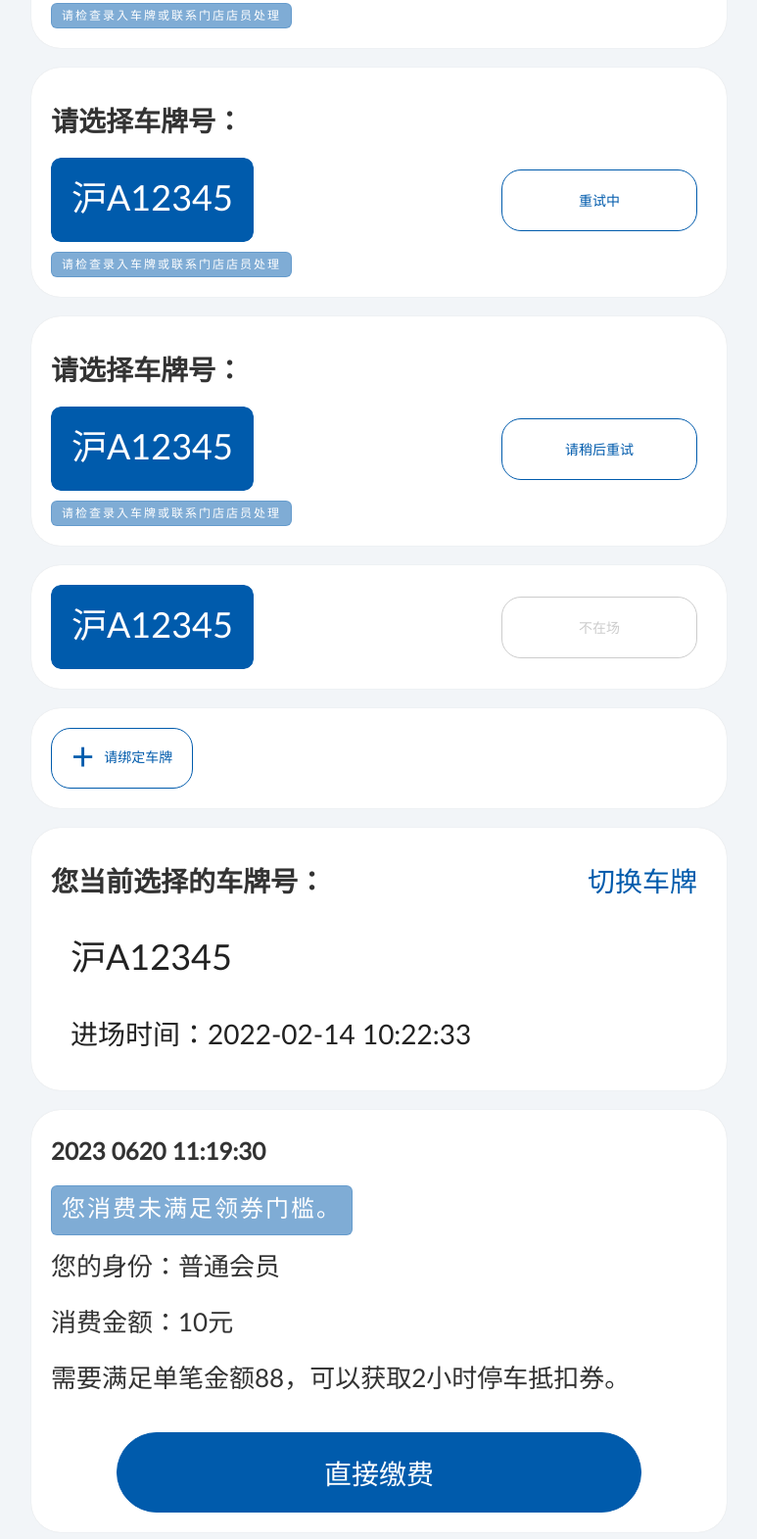
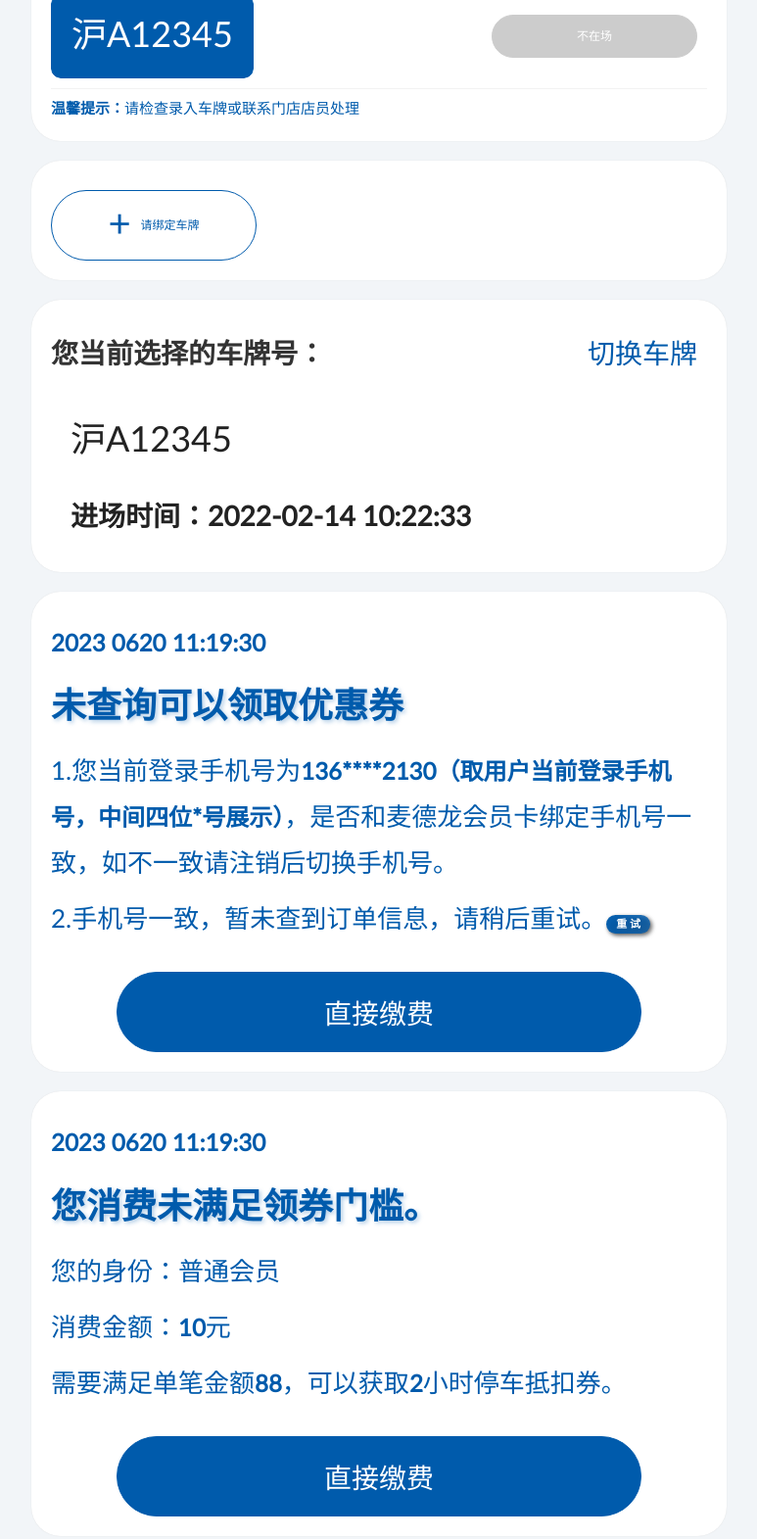
Before and after one commit to 2807019098/Parking, a plain HTML site: page index1.html in a window 1280 px wide. Shown: the part 859-2430 px from the top of the page at 98% size, without its empty margins (253-1026 px from the left). Drawn offline with nearby package versions, Linux system fonts and the light colour scheme.

Commit message:
202309011923

```diff
--- a/css/base.css
+++ b/css/base.css
@@ -325,6 +325,18 @@ input:-webkit-autofill {-webkit-box-shadow: 0 0 0px 1000px white inset !importan
 }
 .list .list_a{
 	display: flex;
+	padding: 10px 0;
+	border-bottom: 1px solid #F2F2F2;
+	box-sizing: border-box;
+}
+.list .list_a:last-child{
+	border-bottom: 0;
+	padding-bottom: 0;
+	color: #005BAC;
+	font-size: 15px;
+}
+.list .list_a:last-child span {
+	font-weight: bold;
 }
 .listimg{
 	width: .7rem;
@@ -387,6 +399,14 @@ input:-webkit-autofill {-webkit-box-shadow: 0 0 0px 1000px white inset !importan
 	display: flex;
 	flex: 1;
 	align-items: flex-end;
+}
+.plist{
+	background: #005BAC;
+	border-radius: 0.3rem;
+	overflow: hidden;
+    padding: 0.2rem;
+	color: #FFFFFF;
+	font-size: 12px;
 }
 .GpsList{
 	display: none;
@@ -784,7 +804,7 @@ input:-webkit-autofill {-webkit-box-shadow: 0 0 0px 1000px white inset !importan
 	margin: 0 auto;
     background-color: #FFFFFF;
     border: 1px solid #850d56;
-    color: #850d56;
+    color: #222222;
     border-radius: 0.5rem;
     padding: 0.1rem 0.2rem;
 }
@@ -1413,27 +1433,46 @@ input:-webkit-autofill {-webkit-box-shadow: 0 0 0px 1000px white inset !importan
     align-items: center;
     font-size: .36rem;
 }
-.unbindCarbtn{
-	min-width: 2rem;
+.bindCarbtn{
+	width: 2.1rem;
     color: #005BAC;
-    border-radius: 0.2rem;
-    padding: 0.2rem 0.2rem;
+    border-radius: 0.4rem;
+    padding: 0.15rem 0.2rem;
     border: 1px solid #005BAC;
     text-align: center;
     display: flex;
     justify-content: center;
     align-items: center;
+	font-size: 12px;
+	line-height: 1;
+}
+.unbindCarbtn{
+	width: 2.1rem;
+    color: #ffffff;
+    border-radius: 0.4rem;
+    padding: 0.15rem 0.2rem;
+    border: 1px solid #cccccc;
+	background-color: #cccccc;
+    text-align: center;
+    display: flex;
+    justify-content: center;
+    align-items: center;
+	font-size: 12px;
+	line-height: 1;
 }
 .disCarbtn{
-	min-width: 2rem;
-    color: #CCCCCC;
-    border-radius: 0.2rem;
-    padding: 0.2rem 0.2rem;
-    border: 1px solid #CCCCCC;
+	width: 2.1rem;
+    color: #FFFFFF;
+    border-radius: 0.4rem;
+    padding: 0.15rem 0.2rem;
+    border: 1px solid rgba(0, 92, 172, 0.4);
+	background-color: rgba(0, 92, 172, 1);
     text-align: center;
     display: flex;
     justify-content: center;
     align-items: center;
+	font-size: 12px;
+	line-height: 1;
 }
 .footerul{
 	display: flex;
@@ -1455,13 +1494,13 @@ input:-webkit-autofill {-webkit-box-shadow: 0 0 0px 1000px white inset !importan
     background: #FFFFFF;
     box-shadow: 0 0 1px 0 rgb(197 197 197 / 60%);
     overflow: hidden;
-    padding: 0.2rem;
 }
 .footerul li.list .list_a{
 	flex-direction: column;
 	display: flex;
 	align-items: center;
 	justify-content: center;
+	color: #888888;
 }
 .shoplist ul.footerul li.list{
 	margin-bottom: 0;
--- a/index1.html
+++ b/index1.html
@@ -65,74 +65,62 @@
 								</div>
 								<div class="listRight">
 									<div class="bindCar">
-										<button type="button" onclick="getcoupon(this)" class="unbindCarbtn">领券缴费</button>
+										<button type="button" onclick="getcoupon(this)" class="bindCarbtn">领券缴费</button>
 									</div>
 								</div>
 							</a>
-							<span class="tips">请检查录入车牌或联系门店店员处理</span>
-						</li>
-						<li class="list">
-							<div class="title_top">
-								<span>请选择车牌号：</span>
-							</div>
 							<a class="list_a">
 								<div class="bindCar">
 									<div class="bindCarbtned"><s>沪A12345</s></div>
 								</div>
 								<div class="listRight">
 									<div class="bindCar">
-										<button type="button" onclick="checkSms(this)" id="SendCode"
-											class="unbindCarbtn">查询超时，请重试</button>
+										<button type="button" onclick="startCountdown(this, 5, '请稍后重试')" id="SendCode"
+											class="disCarbtn">超时,请重试</button>
 									</div>
 								</div>
 							</a>
-							<span class="tips">请检查录入车牌或联系门店店员处理</span>
-						</li>
-						<li class="list">
-							<div class="title_top">
-								<span>请选择车牌号：</span>
+							<!-- <a class="list_a">
+								<div class="bindCar">
+									<div class="bindCarbtned"><s>沪A12345</s></div>
 								</div>
+								<div class="listRight">
+									<div class="bindCar">
+										<button type="button" class="disCarbtn" onclick="getcoupon(this)">重试中</button>
+									</div>
+								</div>
+							</a> -->
 							<a class="list_a">
 								<div class="bindCar">
 									<div class="bindCarbtned"><s>沪A12345</s></div>
 								</div>
 								<div class="listRight">
 									<div class="bindCar">
-										<button type="button" class="unbindCarbtn" onclick="getcoupon(this)">重试中</button>
+										<button type="button" class="disCarbtn" onclick="startCountdown(this, 60, '多次失败,请重试')">多次失败,请重试</button>
 									</div>
 								</div>
 							</a>
-							<span class="tips">请检查录入车牌或联系门店店员处理</span>
-						</li>
-						<li class="list">
-							<div class="title_top">
-								<span>请选择车牌号：</span>
-							</div>
+
 							<a class="list_a">
 								<div class="bindCar">
 									<div class="bindCarbtned"><s>沪A12345</s></div>
 								</div>
 								<div class="listRight">
 									<div class="bindCar">
-										<button type="button" class="unbindCarbtn" onclick="getcoupon(this)">请稍后重试</button>
+										<button type="button" class="unbindCarbtn">不在场</button>
 									</div>
 								</div>
 							</a>
-							<span class="tips">请检查录入车牌或联系门店店员处理</span>
-						</li>
-						<li class="list">
 							<a class="list_a">
-								<div class="bindCar">
-									<div class="bindCarbtned"><s>沪A12345</s></div>
-								</div>
-								<div class="listRight">
-									<div class="bindCar">
-										<button type="button" class="disCarbtn">不在场</button>
-									</div>
-								</div>
+								<span>温馨提示：</span>请检查录入车牌或联系门店店员处理
 							</a>
 						</li>
 					</ul>
+					<!-- <ul>
+						<li class="plist">
+		    				请检查录入车牌或联系门店店员处理
+		    			 </li>
+					</ul> -->
 					<ul>
 						<li class="list">
 		    				<a class="list_a">
@@ -161,17 +149,55 @@
 							<div class="shoplist chooseDateSession">
 								<ul style="margin: 0;padding: 0;">
 									<li class="list" style="padding: 0;border-radius: 0;box-shadow: none;">
-										<a href="" class="list_a">
+										<a class="list_a">
 											<div class="listUp">
 												<div class="areaTime">
 													<span style="font-weight: bold;">2023 0620 11:19:30</span>
 												</div>
 												<div class="areaTime">
-													<span class="tips" style="margin-top: 0;">您消费未满足领券门槛。</span>
+													<span style="margin-top: 0;font-size: 0.36rem;filter: drop-shadow(2px 2px 2px rgb(0 91 172 / 30%));">未查询可以领取优惠券</span>
+												</div>
+												<div class="areaTime">1.您当前登录手机号为<span style="font-weight: bold;">136****2130</span><span style="font-weight: bold;">（取用户当前登录手机号，中间四位*号展示）</span>，是否和麦德龙会员卡绑定手机号一致，如不一致请注销后切换手机号。</div>
+												<div class="areaTime">2.手机号一致，暂未查到订单信息，请稍后重试。<span style="--deg: 135deg;
+													color: #fff;
+													padding: 3px 10px;
+													border-radius: 25px;
+													font-size: 11px;
+													filter: drop-shadow(2px 2px 2px rgba(0, 0, 0, 0.75));
+													background: linear-gradient(var(--deg), rgb(0 91 172 / 100%), rgb(0 91 172 / 75%));
+													display: inline-flex;
+													line-height: 1.2;
+													align-items: center;
+													justify-content: center;">重 试</span></div>
+											</div>
+										</a>
+
+									 </li>
+								</ul>
+							</div>
+							<a class="list_b">
+								<div class="bindCar_btn">
+									<button class="form_btn_b" type="button" onclick="window.location.href='payment.html'">直接缴费</button>
+								</div>
+							</a>
+						 </li>
+					</ul>
+					<ul>
+						<li class="list">
+							<div class="shoplist chooseDateSession">
+								<ul style="margin: 0;padding: 0;">
+									<li class="list" style="padding: 0;border-radius: 0;box-shadow: none;">
+										<a class="list_a">
+											<div class="listUp">
+												<div class="areaTime">
+													<span style="font-weight: bold;">2023 0620 11:19:30</span>
+												</div>
+												<div class="areaTime">
+													<span style="margin-top: 0;font-size: 0.36rem;filter: drop-shadow(2px 2px 2px rgb(0 91 172 / 30%));">您消费未满足领券门槛。</span>
 												</div>
 												<div class="areaTime">您的身份：普通会员</div>
-												<div class="areaTime">消费金额：10元</div>
-												<div class="areaTime">需要满足单笔金额88，可以获取2小时停车抵扣券。</div>
+												<div class="areaTime">消费金额：<span style="font-weight: bold;">10</span>元</div>
+												<div class="areaTime">需要满足单笔金额<span style="font-weight: bold;">88</span>，可以获取<span style="font-weight: bold;">2</span>小时停车抵扣券。</div>
 											</div>
 										</a>
 
@@ -222,10 +248,6 @@
 			    					</div>
 		    					</div>
 		    				</a>
-		    			 </li>
-					</ul>
-					<ul>
-						<li class="list">
 		    				<a class="list_a">
 		    					<div class="bindCar">
 		    						<div class="bindCarbtned"><s>鄂A12345</s></div>
@@ -390,59 +412,41 @@
 		 *验证码
 		 *
 		 */
-		 let InterValObj; //定时器变量，控制时间
-		const count = 60; //间隔函数，1秒执行
-		let curCount;//当前剩余秒数
-		let code = ""; //验证码
-		const codeLength = 6;//验证码长度
 
-		const checkSms = () => {
-			sendInfo();
+		const startCountdown = (obj, duration, text) => {
+
+			let remainingTime = duration;
+
+			const updateCountdown = () => {
+
+				if (remainingTime > 0) {
+					disableSendButton(remainingTime)
+                    remainingTime--;
+                } else {
+					clearInterval(intervalId);
+                    enableSendButton();
+                }
+
 			};
 
-		const sendInfo = () => {
-			curCount = count;
-			generateCode();
-			disableSendButton();
-			InterValObj = window.setInterval(setResetTime, 1000);
-		};
-
-		const generateCode = () => {
-			code = "";
-			for (let i = 0; i < codeLength; i++) {
-				code += parseInt(Math.random() * 9).toString();
-			}
-		};
-
-		const disableSendButton = () => {
-			const sendCodeButton = document.querySelector("#SendCode");
-			sendCodeButton.setAttribute("disabled", true);
-			sendCodeButton.textContent = `重试中${curCount}`;
-			sendCodeButton.style.backgroundColor = 'rgb(0 91 172 / 20%)';
+			const disableSendButton = (remainingTime) => {
+				obj.setAttribute("disabled", true);
+				obj.textContent = `重试中${remainingTime}秒`;
+				obj.style.backgroundColor = 'rgb(0 91 172 / 20%)';
 			};
 
 			const enableSendButton = () => {
-			const sendCodeButton = document.querySelector("#SendCode");
-			sendCodeButton.removeAttribute("disabled");
-			sendCodeButton.textContent = '获取验证码';
+				obj.removeAttribute("disabled");
+				obj.style.backgroundColor = 'rgb(0 91 172 / 100%)';
+				obj.textContent = text;
 			};
 
-		const setResetTime = () => {
-			if (curCount === 0) {
-				clearInterval(InterValObj);
-				enableSendButton();
-				code = "";
-			} else {
-				curCount--;
-				updateSendButtonText();
-			}
-		}
+			updateCountdown();
+			const intervalId = setInterval(updateCountdown, 1000);
 
-		const updateSendButtonText = () => {
-			const sendCodeButton = document.querySelector("#SendCode");
-			sendCodeButton.textContent = `请稍后重试${curCount}`;
-			sendCodeButton.style.backgroundColor = 'rgb(0 91 172 / 20%)';
 		};
+
+
 	</script>
 </body>
 </html>
```
Also changed, not shown: login.html (+1 -1 lines). Lines whose indentation alone changed are shown as unchanged.
